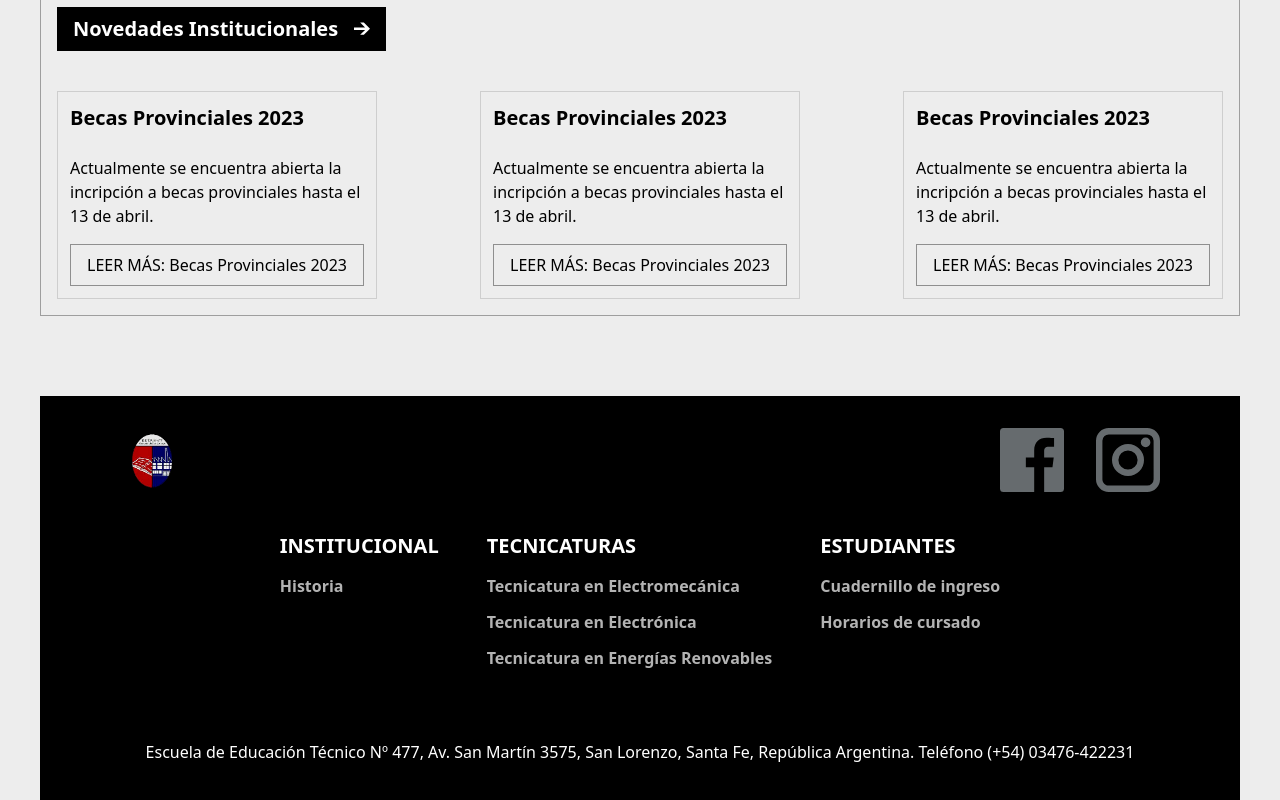
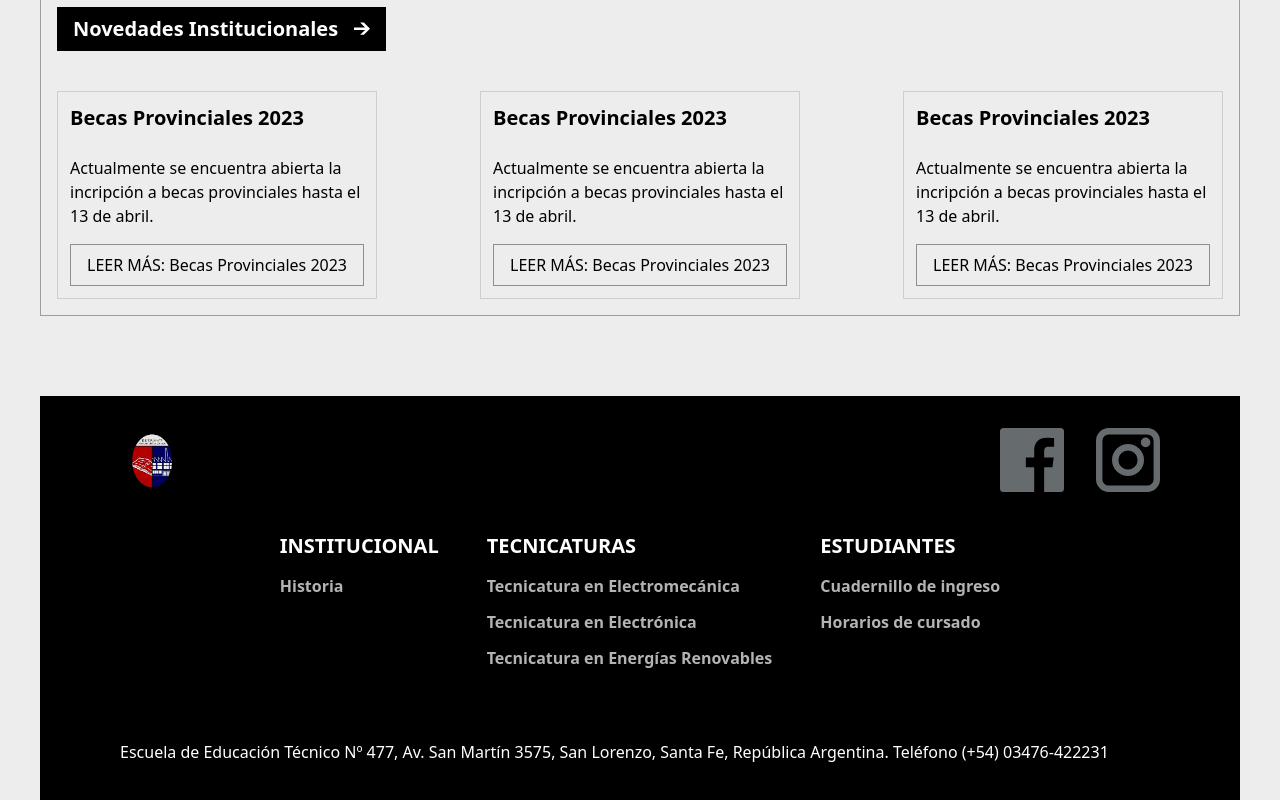
Before and after one commit to Martiks38/my_school_-page, a Next.js app: page / in a window 1280 px wide. Shown: the part 646-1446 px from the top of the page. Built offline with nearby package versions, Linux system fonts and the light colour scheme.

Commit message:
Cambiar headers y establecer los hrefs en FooterLayout

```diff
--- a/src/components/FooterLayout/index.tsx
+++ b/src/components/FooterLayout/index.tsx
@@ -52,12 +52,15 @@ export function FooterLayout(): JSX.Element {
 				{sections.slice(1).map(({ id, section, subsections }) => {
 					return (
 						<li key={id}>
-							<h4 className="block mb-2 font-bold text-xl uppercase">{section}</h4>
+							<span className="block mb-2 font-bold text-xl uppercase">{section}</span>
 							<ul>
 								{subsections.map((subsection) => {
 									return (
 										<li key={subsection.id} className="opacity-70 hover:opacity-100">
-											<Link href="#" className="block py-1.5">
+											<Link
+												href={`${section.toLowerCase()}/${subsection.name.toLowerCase()}`}
+												className="block py-1.5"
+											>
 												{subsection.name}
 											</Link>
 										</li>
@@ -68,10 +71,10 @@ export function FooterLayout(): JSX.Element {
 					)
 				})}
 			</ul>
-			<h5 className="text-center">
+			<span className="text-center">
 				Escuela de Educación Técnico Nº 477, Av. San Martín 3575, San Lorenzo, Santa Fe, República
 				Argentina. Teléfono (+54) 03476-422231
-			</h5>
+			</span>
 		</footer>
 	)
 }
```
